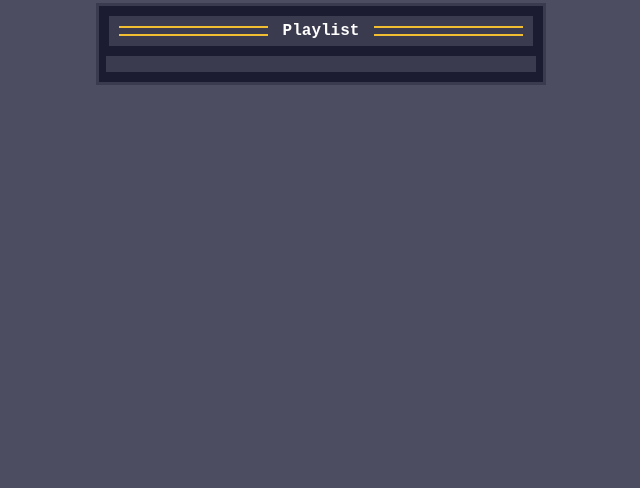
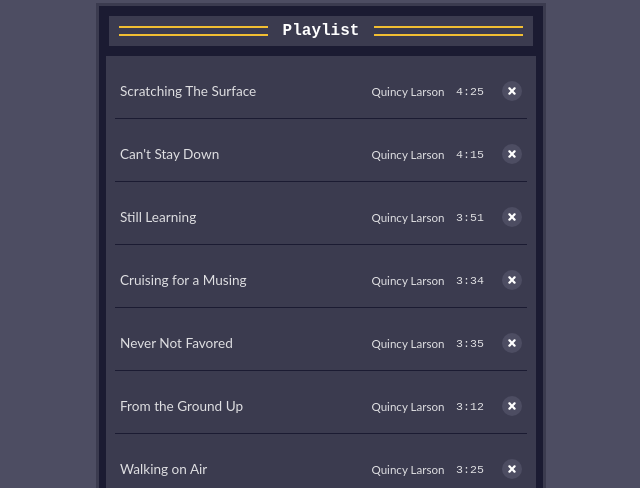
Before and after one commit to pravinkumar172929/music-player, a React (Vite) app: page / in a window 1280 px wide. Shown: the part 312-800 px from the top of the page, without its empty margins (319-959 px from the left). Built offline with nearby package versions, Linux system fonts and the light colour scheme.

Commit message:
rendered songs list and basic html setup

```diff
--- a/src/App.jsx
+++ b/src/App.jsx
@@ -1,10 +1,45 @@
 import { useState } from "react";
 import reactLogo from "./assets/react.svg";
 import viteLogo from "/vite.svg";
+import { allSongs } from "./assets/allSongs";
 import "./App.css";
 
 function App() {
-  const [count, setCount] = useState(0);
+  // console.log(allSongs);
+
+  const songsData = allSongs.map((song) => {
+    return (
+      <li key={song.id} id="song-${song.id}" className="playlist-song">
+        <button className="playlist-song-info">
+          <span className="playlist-song-title">{song.title}</span>
+          <span className="playlist-song-artist">{song.artist}</span>
+          <span className="playlist-song-duration">{song.duration}</span>
+        </button>
+        <button
+          className="playlist-song-delete"
+          aria-label="Delete ${song.title}"
+        >
+          <svg
+            width="20"
+            height="20"
+            viewBox="0 0 16 16"
+            fill="none"
+            xmlns="http://www.w3.org/2000/svg"
+          >
+            <circle cx="8" cy="8" r="8" fill="#4d4d62" />
+            <path
+              fillRule="evenodd"
+              clipRule="evenodd"
+              d="M5.32587 5.18571C5.7107 4.90301 6.28333 4.94814 6.60485 5.28651L8 6.75478L9.39515 5.28651C9.71667 4.94814 10.2893 4.90301 10.6741 5.18571C11.059 5.4684 11.1103 5.97188 10.7888 6.31026L9.1832 7.99999L10.7888 9.68974C11.1103 10.0281 11.059 10.5316 10.6741 10.8143C10.2893 11.097 9.71667 11.0519 9.39515 10.7135L8 9.24521L6.60485 10.7135C6.28333 11.0519 5.7107 11.097 5.32587 10.8143C4.94102 10.5316 4.88969 10.0281 5.21121 9.68974L6.8168 7.99999L5.21122 6.31026C4.8897 5.97188 4.94102 5.4684 5.32587 5.18571Z"
+              fill="white"
+            />
+          </svg>
+        </button>
+      </li>
+    );
+  });
+
+  // console.log(songsData);
 
   return (
     <>
@@ -62,7 +97,6 @@ function App() {
                     fill="none"
                     xmlns="http://www.w3.org/2000/svg"
                   >
-                    {" "}
                     <path d="M0 0L16.1852 9.5L1.88952e-07 19L0 0Z" />
                   </svg>
                 </button>
@@ -122,7 +156,7 @@ function App() {
               <div></div>
             </div>
           </div>
-          <ul id="playlist-songs"></ul>
+          <ul id="playlist-songs">{songsData}</ul>
         </div>
       </div>
     </>
--- /dev/null
+++ b/src/assets/allSongs.js
@@ -0,0 +1,72 @@
+export const allSongs = [
+  {
+    id: 0,
+    title: "Scratching The Surface",
+    artist: "Quincy Larson",
+    duration: "4:25",
+    src: "https://cdn.freecodecamp.org/curriculum/js-music-player/scratching-the-surface.mp3",
+  },
+  {
+    id: 1,
+    title: "Can't Stay Down",
+    artist: "Quincy Larson",
+    duration: "4:15",
+    src: "https://cdn.freecodecamp.org/curriculum/js-music-player/can't-stay-down.mp3",
+  },
+  {
+    id: 2,
+    title: "Still Learning",
+    artist: "Quincy Larson",
+    duration: "3:51",
+    src: "https://cdn.freecodecamp.org/curriculum/js-music-player/still-learning.mp3",
+  },
+  {
+    id: 3,
+    title: "Cruising for a Musing",
+    artist: "Quincy Larson",
+    duration: "3:34",
+    src: "https://cdn.freecodecamp.org/curriculum/js-music-player/cruising-for-a-musing.mp3",
+  },
+  {
+    id: 4,
+    title: "Never Not Favored",
+    artist: "Quincy Larson",
+    duration: "3:35",
+    src: "https://cdn.freecodecamp.org/curriculum/js-music-player/never-not-favored.mp3",
+  },
+  {
+    id: 5,
+    title: "From the Ground Up",
+    artist: "Quincy Larson",
+    duration: "3:12",
+    src: "https://cdn.freecodecamp.org/curriculum/js-music-player/from-the-ground-up.mp3",
+  },
+  {
+    id: 6,
+    title: "Walking on Air",
+    artist: "Quincy Larson",
+    duration: "3:25",
+    src: "https://cdn.freecodecamp.org/curriculum/js-music-player/walking-on-air.mp3",
+  },
+  {
+    id: 7,
+    title: "Can't Stop Me. Can't Even Slow Me Down.",
+    artist: "Quincy Larson",
+    duration: "3:52",
+    src: "https://cdn.freecodecamp.org/curriculum/js-music-player/cant-stop-me-cant-even-slow-me-down.mp3",
+  },
+  {
+    id: 8,
+    title: "The Surest Way Out is Through",
+    artist: "Quincy Larson",
+    duration: "3:10",
+    src: "https://cdn.freecodecamp.org/curriculum/js-music-player/the-surest-way-out-is-through.mp3",
+  },
+  {
+    id: 9,
+    title: "Chasing That Feeling",
+    artist: "Quincy Larson",
+    duration: "2:43",
+    src: "https://cdn.freecodecamp.org/curriculum/js-music-player/chasing-that-feeling.mp3",
+  },
+];
```
